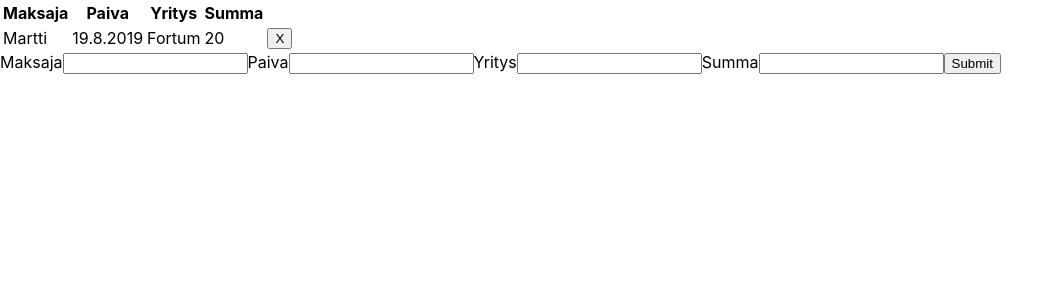
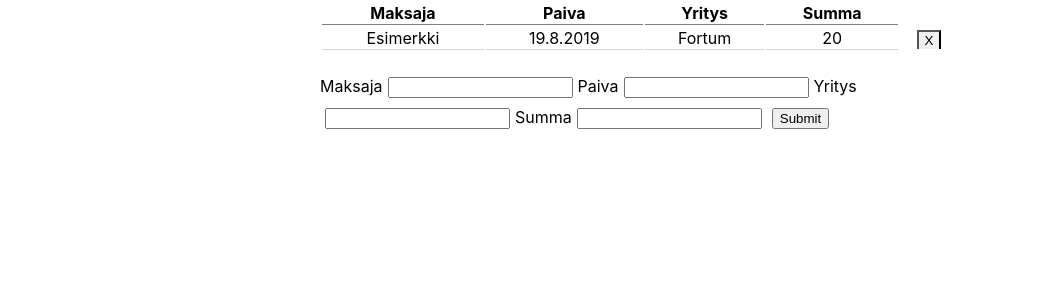
Before and after one commit to vruokon/soj_ryhmatyo_react, a React (Create React App) app: page / in a window 1280 px wide. Shown: the top 300 px of the page, without its empty margins (0-1063 px from the left). Built offline with nearby package versions, Linux system fonts and the light colour scheme.

Commit message:
lisasin pari tyyli saantoa css tiedostoon

```diff
--- a/src/App.js
+++ b/src/App.js
@@ -9,7 +9,7 @@ class App extends Component {
   state = {
     maksuInfo: [
       {
-        maksaja: "Martti",
+        maksaja: "Esimerkki",
         paiva: "19.8.2019",
         yritys: "Fortum",
         summa: 20.0
@@ -30,7 +30,6 @@ class App extends Component {
   };
 
   lisaaMaksu = maksu => {
-    console.log(maksu);
     this.setState({ maksuInfo: [...this.state.maksuInfo, maksu] });
   };
 
--- a/src/components/Form.js
+++ b/src/components/Form.js
@@ -13,7 +13,8 @@ class Form extends Component {
     this.state = this.initialState;
   }
 
-  kasitteleMuutos = event => {
+  //Tarvitaan inputtien kanssa, mahdollista käyttää inputtien arvojen validointiin
+  handleChange = event => {
     const { name, value } = event.target;
 
     this.setState({
@@ -21,6 +22,7 @@ class Form extends Component {
     });
   };
 
+  //Lahettaa formin app.js:lle
   onFormSubmit = event => {
     event.preventDefault();
 
@@ -33,13 +35,13 @@ class Form extends Component {
     return (
       <form onSubmit={this.onFormSubmit}>
         <label>Maksaja</label>
-        <input type="text" name="maksaja" value={maksaja} onChange={this.kasitteleMuutos} />
+        <input type="text" name="maksaja" value={maksaja} onChange={this.handleChange} />
         <label>Paiva</label>
-        <input type="text" name="paiva" value={paiva} onChange={this.kasitteleMuutos} />
+        <input type="text" name="paiva" value={paiva} onChange={this.handleChange} />
         <label>Yritys</label>
-        <input type="text" name="yritys" value={yritys} onChange={this.kasitteleMuutos} />
+        <input type="text" name="yritys" value={yritys} onChange={this.handleChange} />
         <label>Summa</label>
-        <input type="text" name="summa" value={summa} onChange={this.kasitteleMuutos} />
+        <input type="text" name="summa" value={summa} onChange={this.handleChange} />
         <input type="submit" value="Submit" />
       </form>
     );
--- a/src/components/Table.js
+++ b/src/components/Table.js
@@ -20,7 +20,7 @@ const TableBody = props => {
         <td>{row.paiva}</td>
         <td>{row.yritys}</td>
         <td>{row.summa}</td>
-        <td>
+        <td className="buttonSarake">
           <button onClick={() => props.poistaMaksu(i)}>X</button>
         </td>
       </tr>
--- a/src/index.css
+++ b/src/index.css
@@ -1,13 +1,36 @@
 body {
   margin: 0;
-  font-family: -apple-system, BlinkMacSystemFont, 'Segoe UI', 'Roboto', 'Oxygen',
-    'Ubuntu', 'Cantarell', 'Fira Sans', 'Droid Sans', 'Helvetica Neue',
-    sans-serif;
+  font-family: -apple-system, BlinkMacSystemFont, "Segoe UI", "Roboto", "Oxygen", "Ubuntu", "Cantarell", "Fira Sans", "Droid Sans", "Helvetica Neue", sans-serif;
   -webkit-font-smoothing: antialiased;
   -moz-osx-font-smoothing: grayscale;
 }
 
 code {
-  font-family: source-code-pro, Menlo, Monaco, Consolas, 'Courier New',
-    monospace;
+  font-family: source-code-pro, Menlo, Monaco, Consolas, "Courier New", monospace;
 }
+
+table {
+  width: 50%;
+  margin: auto;
+  text-align: center;
+}
+th {
+  border-bottom: solid 1px grey;
+}
+td {
+  border-bottom: solid 1px lightgrey;
+}
+button {
+  border-bottom: none;
+}
+form {
+  width: 50%;
+  margin: auto;
+  margin-top: 20px;
+}
+input {
+  margin: 5px;
+}
+.buttonSarake {
+  border-bottom: none;
+}
```
